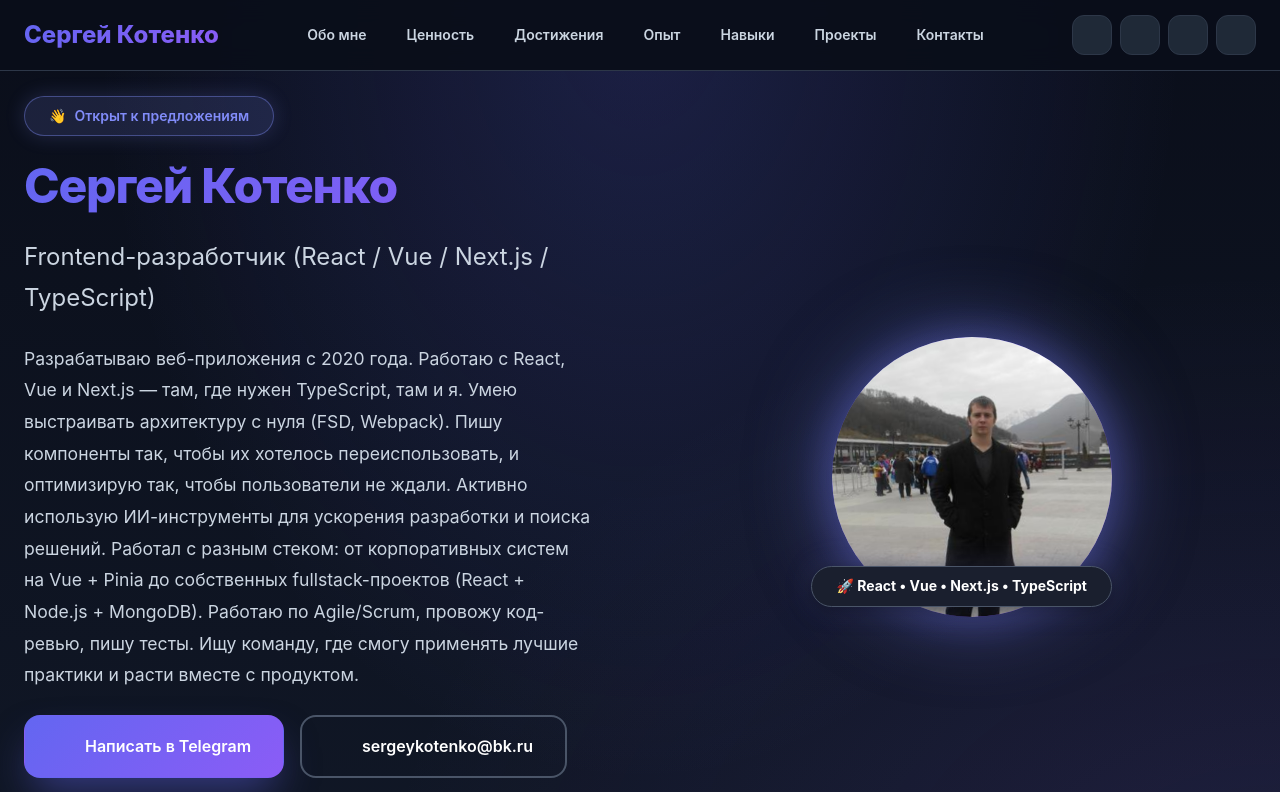
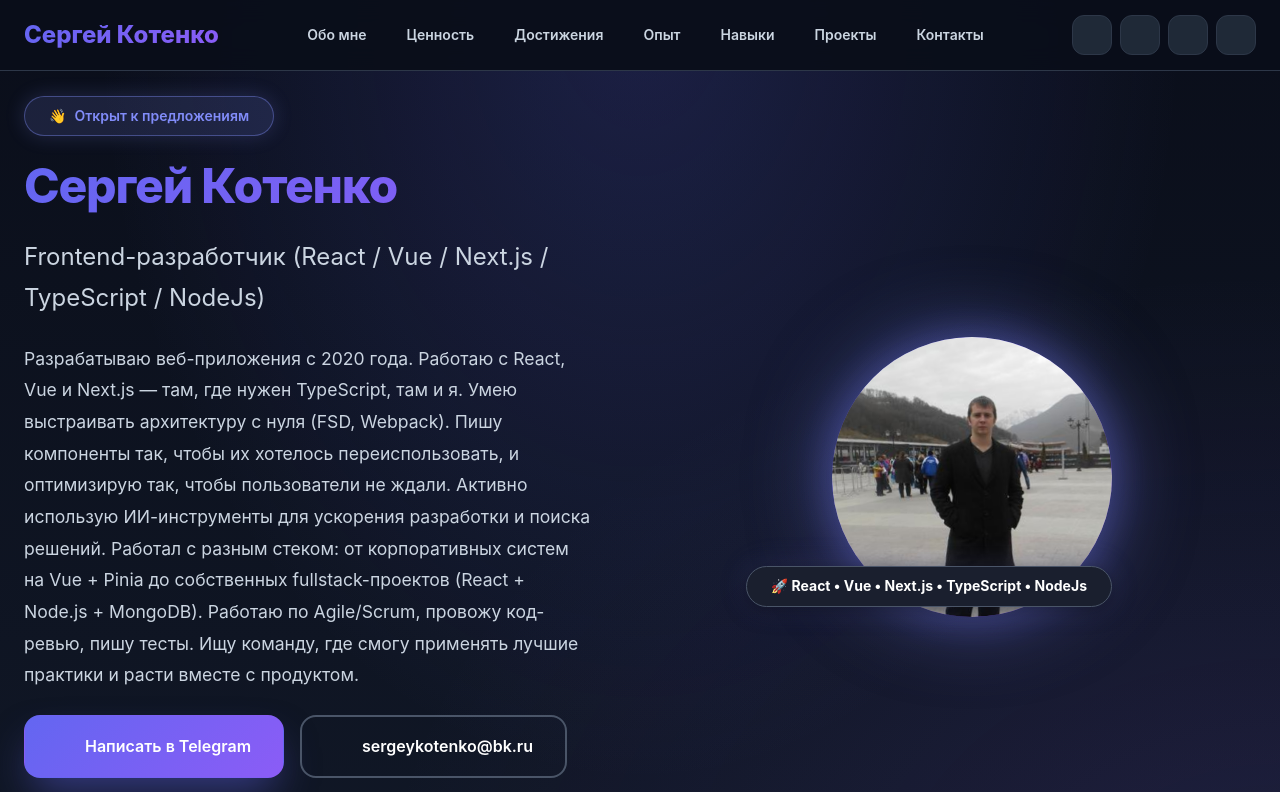
Before and after one commit to sergeykotenkogithub/resume, a Next.js app: page / in a window 1280 px wide. Shown: the top 792 px of the page. Built offline with nearby package versions, Linux system fonts and the light colour scheme; some icons are missing.

Commit message:
update resume

```diff
--- a/src/entities/candidate/data.ts
+++ b/src/entities/candidate/data.ts
@@ -2,7 +2,7 @@ import { Candidate } from '@/entities/candidate';
 
 export const candidateData: Candidate = {
   name: 'Сергей Котенко',
-  title: 'Frontend-разработчик (React / Vue / Next.js / TypeScript)',
+  title: 'Frontend-разработчик (React / Vue / Next.js / TypeScript / NodeJs)',
   summary:
     'Разрабатываю веб-приложения с 2020 года. Работаю с React, Vue и Next.js — там, где нужен TypeScript, там и я. Умею выстраивать архитектуру с нуля (FSD, Webpack). Пишу компоненты так, чтобы их хотелось переиспользовать, и оптимизирую так, чтобы пользователи не ждали. Активно использую ИИ-инструменты для ускорения разработки и поиска решений. Работал с разным стеком: от корпоративных систем на Vue + Pinia до собственных fullstack-проектов (React + Node.js + MongoDB). Работаю по Agile/Scrum, провожу код-ревью, пишу тесты. Ищу команду, где смогу применять лучшие практики и расти вместе с продуктом.',
   experience: [
@@ -10,7 +10,7 @@ export const candidateData: Candidate = {
       id: 'exp-1',
       company: 'ООО "СК Софтлайн"',
       position: 'Frontend-разработчик',
-      period: 'Июль 2023 — Сентябрь 2025 (2 года 3 месяца)',
+      period: 'Июль 2023 — Апрель 2026 (2 года 10 месяцев)',
       description: [
         'Разработка пользовательских интерфейсов для аналитиков: личный кабинет, таблицы, права доступа, каталоги',
         'Построение и доработка архитектуры проекта по FSD',
@@ -24,7 +24,7 @@ export const candidateData: Candidate = {
       id: 'exp-2',
       company: 'ООО "Камелеон"',
       position: 'Frontend-разработчик',
-      period: 'Октябрь 2021 — Ноябрь 2022 (1 год 2 месяца)',
+      period: 'Октябрь 2021 — Июль 2023 (1 год 10 месяцев)',
       description: [
         'Разработка А/Б тестов с использованием облачного сервиса Kameleoon',
         'Интеграция внешних API для улучшения функциональности сайтов',
--- a/src/widgets/hero/ui/Hero.tsx
+++ b/src/widgets/hero/ui/Hero.tsx
@@ -370,7 +370,7 @@ export function Hero({ candidate }: HeroProps) {
                 />
               </AvatarCircle>
               <FloatingBadge>
-                🚀 React • Vue • Next.js • TypeScript
+                🚀 React • Vue • Next.js • TypeScript • NodeJs
               </FloatingBadge>
             </AvatarWrapper>
           </HeroImage>
```
